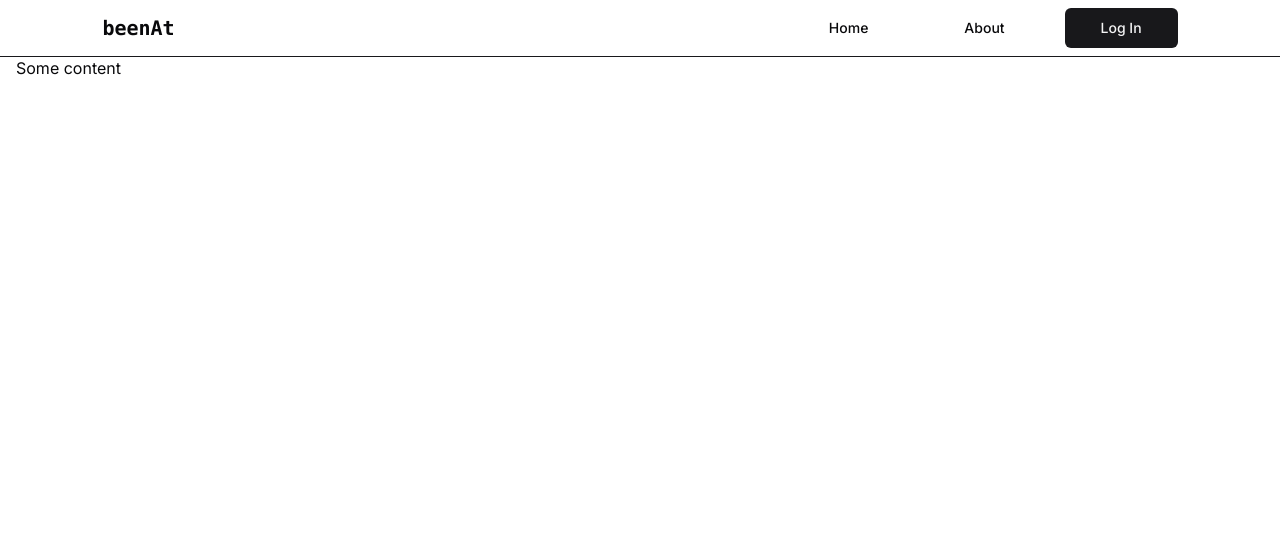
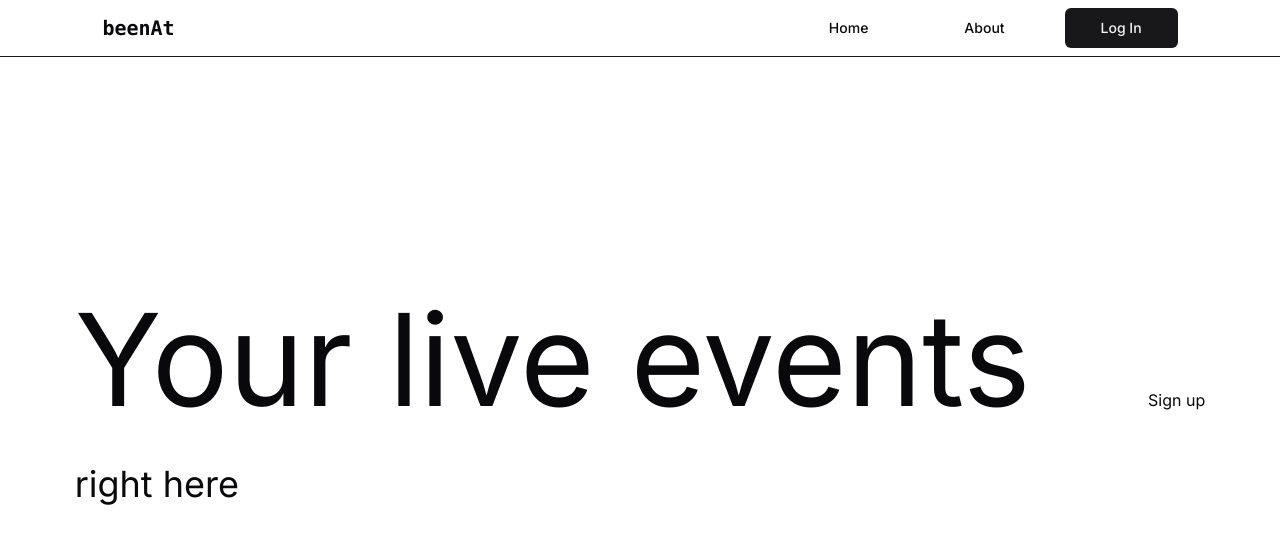
Before and after one commit to jradziejewski/beenat-firebase, a Next.js app: page / in a window 1280 px wide. Shown: the top 544 px of the page. Built offline with nearby package versions, Linux system fonts and the light colour scheme.

Commit message:
feat: add very basic landing page template

```diff
--- a/app/login/page.tsx
+++ b/app/login/page.tsx
@@ -1,9 +1,5 @@
 import { Metadata } from "next";
-import Image from "next/image";
 import Link from "next/link";
-
-import { cn } from "@/lib/utils";
-import { buttonVariants } from "@/components/ui/button";
 import { UserAuthForm } from "@/components/Auth/Auth";
 
 export const metadata: Metadata = {
@@ -13,7 +9,7 @@ export const metadata: Metadata = {
 
 export default function AuthenticationPage() {
   return (
-    <div className="h-full flex align-middle">
+    <div className="h-full flex">
       <div className="mx-auto flex w-full flex-col justify-center my-auto space-y-6 sm:w-[350px]">
         <div className="flex flex-col space-y-2 text-center">
           <h1 className="text-2xl font-semibold tracking-tight">
--- a/app/page.tsx
+++ b/app/page.tsx
@@ -1,7 +1,13 @@
 export default function Home() {
   return (
-    <div>
-      <main>Some content</main>
+    <div className="h-full flex flex-col lg:flex-row">
+      <main className="m-auto">
+        <h1 className="text-9xl">Your live events</h1>
+        <p className="text-4xl mt-10">right here</p>
+      </main>
+      <section className="m-auto">
+        <h1>Sign up</h1>
+      </section>
     </div>
   );
 }
```
